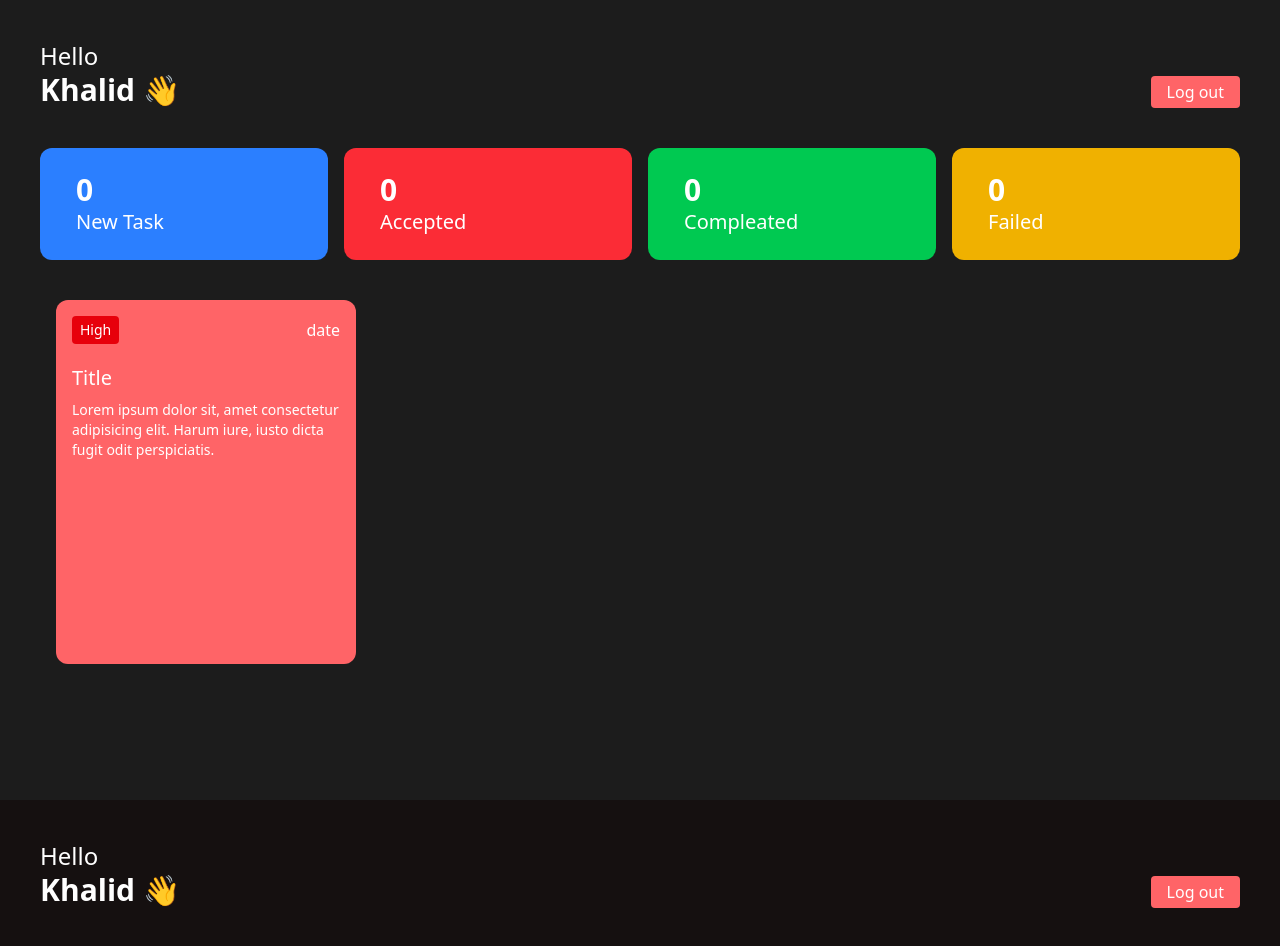
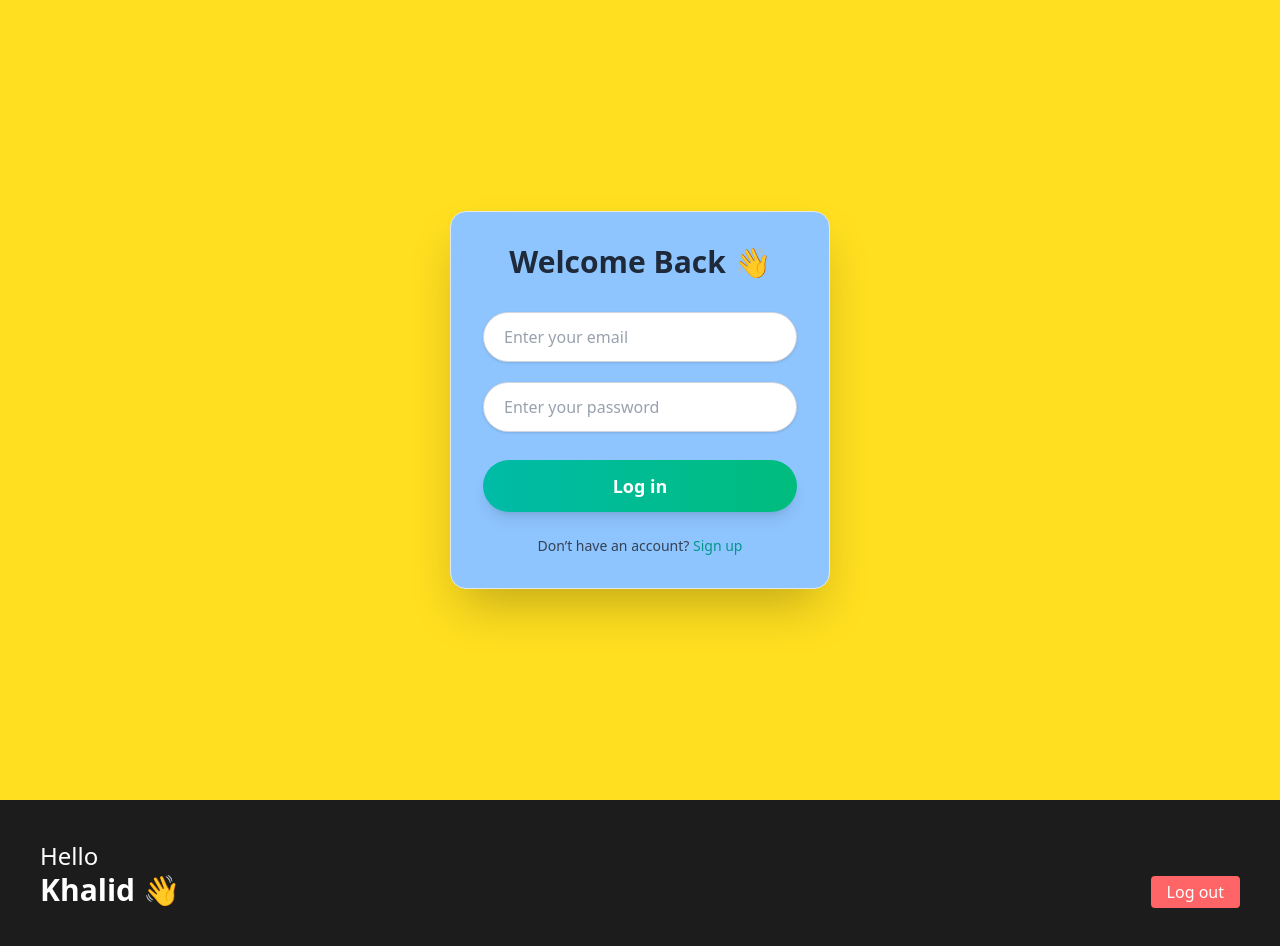
Before and after one commit to khalidbiswas/Employee-Management, a React app: page / in a window 1280 px wide. Shown: the top 946 px of the page. Built offline with nearby package versions, Linux system fonts and the light colour scheme; the HTML template or start-up script is replaced by a standard one.

Commit message:
worked on login

```diff
--- a/src/App.jsx
+++ b/src/App.jsx
@@ -1,13 +1,31 @@
-import React from 'react';
+import React, { useState } from 'react';
 import Login from './assets/components/Auth/Login';
 import EmployeeDashBoard from './assets/components/Dash/EmployeeDashboard';
 import AdminDashboard from './assets/components/Dash/AdminDashboard'
 const App = () => {
+  const [user, setUser] = useState(null)
+
+
+  const handleLogIn = (email, password) => {
+    if (email == 'admin@example.com' && password == '123') {
+      setUser('admin')
+    } else if (email == 'user@example.com' && password == '123') {
+      setUser('employee')
+
+    }
+    else {
+      alert('Invalid credentials')
+    }
+  }
   return (
     <>
-      {/* <Login></Login> */}
-      <EmployeeDashBoard/>
-      <AdminDashboard></AdminDashboard>
+      {
+        !user ? <Login handleLogIn={handleLogIn}></Login> : ''
+      }
+      {
+        user == 'admin' ? <AdminDashboard></AdminDashboard> : <EmployeeDashBoard/>
+      }
+
     </>
   );
 };
--- a/src/assets/components/Auth/Login.jsx
+++ b/src/assets/components/Auth/Login.jsx
@@ -1,12 +1,14 @@
 import React, { useState } from 'react';
 
-const Login = () => {
+const Login = ({handleLogIn}) => {
     const [email, setEmail] = useState('');
     const [password, setPassword] = useState('');
+
+
+
     const handleSubmit = (e) => {
         e.preventDefault()
-        console.log(email);
-        console.log(password);
+       handleLogIn(email, password)
 
         setEmail('');
         setPassword('');
@@ -27,7 +29,7 @@ const Login = () => {
                         onChange={(e) => {
                             setEmail(e.target.value)
                         }}
-                        require
+                        required
                         placeholder="Enter your email"
                         className="border border-gray-300 bg-white text-gray-800 placeholder:text-gray-400 rounded-full px-5 py-3 text-base focus:outline-none focus:ring-2 focus:ring-teal-500 shadow-sm transition"
                     />
@@ -38,7 +40,7 @@ const Login = () => {
                         onChange={(e) => {
                             setPassword(e.target.value)
                         }}
-                        require
+                        required
                         placeholder="Enter your password"
                         className="border border-gray-300 bg-white text-gray-800 placeholder:text-gray-400 rounded-full px-5 py-3 text-base focus:outline-none focus:ring-2 focus:ring-teal-500 shadow-sm transition"
                     />
--- a/src/assets/context/AuthContext.jsx
+++ b/src/assets/context/AuthContext.jsx
@@ -1,6 +1,14 @@
+import { useEffect } from "react";
+import { getLocalStorage, setLocalStorage } from "../../utils/LocalStorage";
 
 
 const AuthContext = ({children}) => {
+    useEffect(()=>{
+        // setLocalStorage()
+        // getLocalStorage()
+    }
+
+    )
     return (
         <div>
             {children}
--- a/src/main.jsx
+++ b/src/main.jsx
@@ -12,5 +12,5 @@ createRoot(document.getElementById('root')).render(
         <App></App>
       </TaskContext>
     </AuthContext>
-  </StrictMode>,
+  </StrictMode>
 )
--- a/src/utils/LocalStorage.jsx
+++ b/src/utils/LocalStorage.jsx
@@ -247,12 +247,12 @@ const admin = [
 
 export const setLocalStorage = () => {
     localStorage.setItem('employee', JSON.stringify(employee))
-    localStorage.setItem(JSON.stringify(admin))
+    localStorage.setItem('admin',JSON.stringify(admin))
 }
 
 export const getLocalStorage = () => {
-    const employee = JSON.parse( localStorage.setItem('employee', JSON.stringify(employee)))
-    const admin = JSON.parse( localStorage.setItem(JSON.stringify(admin)))
+    const employee = JSON.parse( localStorage.getItem('employee'))
+    const admin = JSON.parse( localStorage.getItem('admin'))
     console.log(admin,employee);
 
 }
```
